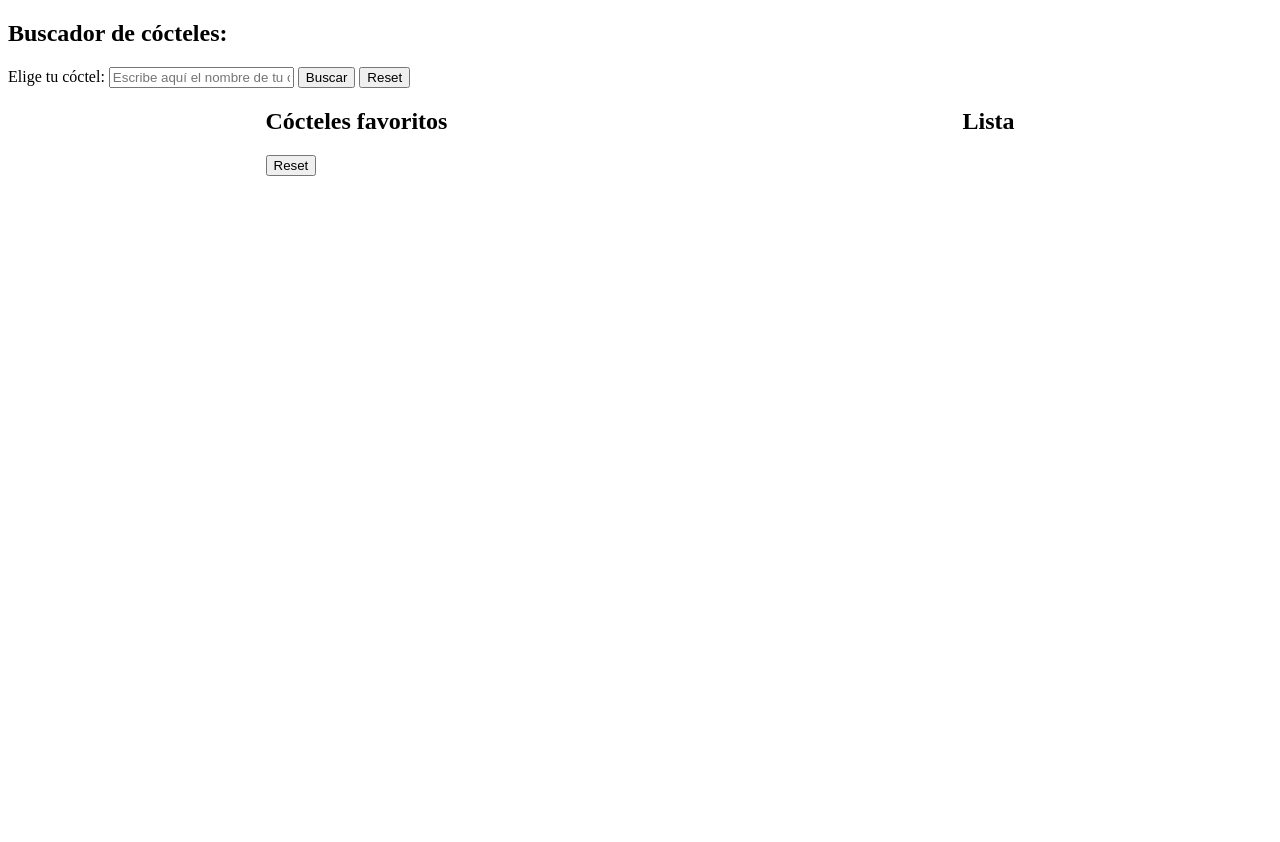
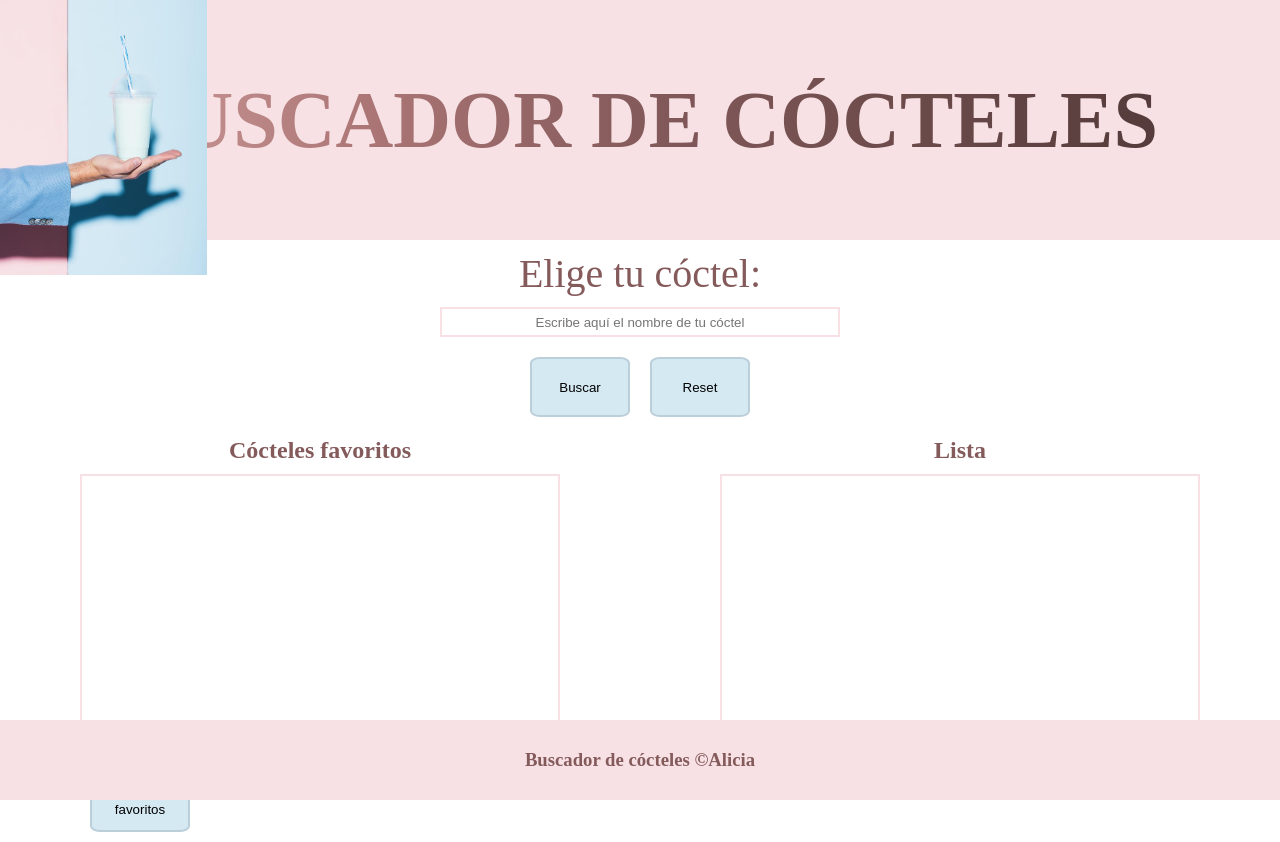
Before and after one commit to Adalab/modulo-2-evaluacion-final-aliciaapadron, a website: page src/html/index.html in a window 1280 px wide. Before the commit the page ends 800 px from the top, so only its background shows below. Drawn offline with nearby package versions, Linux system fonts and the light colour scheme; files that its build step writes are made by us from their sources; files whose address does not match are found by name; a web font is replaced by a local one.

Commit message:
add sass

```diff
--- a/src/html/index.html
+++ b/src/html/index.html
@@ -4,12 +4,13 @@
 <head>
   <meta charset="UTF-8" />
   <meta name="viewport" content="width=device-width, initial-scale=1" />
+  <link href="https://fonts.googleapis.com/css2?family=Playfair+Display:ital,wght@1,600&display=swap" rel="stylesheet">
+  <link rel="stylesheet" href="./assets/css/main.css" />
   <title>Elige tu cóctel</title>
-  <link rel="stylesheet" href="./assets/css/main.css" />
 
 </head>
 
-<body>
+<body class="body">
   <include src="./partials/header.html"></include>
   <include src="./partials/main.html"></include>
   <include src="./partials/footer.html"></include>
--- a/src/html/partials/footer.html
+++ b/src/html/partials/footer.html
@@ -1 +1,3 @@
-<footer></footer>
+<footer class="footer">
+    <h3 class="footer__title"> Buscador de cócteles ©Alicia</h3>
+</footer>
--- a/src/html/partials/header.html
+++ b/src/html/partials/header.html
@@ -1,3 +1,4 @@
-<header>
-    <h2>Buscador de cócteles:</h2>
+<header class="header">
+    <img class="header__img" src="./assets/images/coctail.jpg" alt="" />
+    <h2 class="header__title">Buscador de cócteles</h2>
 </header>
--- a/src/html/partials/main.html
+++ b/src/html/partials/main.html
@@ -1,22 +1,28 @@
 <main class="main">
     <section class="main__filter">
         <form class="form js-form">
-            <label class="filter__label" for="filter">Elige tu cóctel:</label>
-            <input class="filter__input js_inputCoctail" type="text" id="filter"
+            <label class="form__label" for="filter">Elige tu cóctel:</label>
+            <input class="form__input js_inputCoctail" type="text" id="filter"
                 placeholder="Escribe aquí el nombre de tu cóctel" />
-            <button class="search__btn js_btnSearch">Buscar</button>
-            <button class="reset__btn js_btnReset">Reset</button>
         </form>
+        <div class="divbtns">
+            <button class="divbtns__search js_btnSearch">Buscar</button>
+            <button class="divbtns__reset js_btnReset">Reset</button>
+        </div>
     </section>
     <section class="main__section">
-        <div class="main__section--coctails">
-            <h2>Lista</h2>
-            <ul class="list-coctail js_listCoctails"></ul>
-        </div>
-        <div class="favoritescoctails">
-            <h2>Cócteles favoritos</h2>
-            <ul class="favoritecoctail__list js_listFavoriteCoctails"></ul>
-            <button class="js-button_reset_fav">Reset</button>
-        </div>
+        <article>
+            <h2 class="list_title">Lista</h2>
+            <div class="main__section--coctails">
+                <ul class="generalcoctails__list js_listCoctails"></ul>
+            </div>
+        </article>
+        <article>
+            <h2 class="fav_title">Cócteles favoritos</h2>
+            <div class="favoritecoctails">
+                <ul class="favoritecoctails__list js_listFavoriteCoctails"></ul>
+            </div>
+            <button class="favoritecoctails__btn js-button_reset_fav">Elimina los favoritos</button>
+        </article>
     </section>
 </main>
--- a/src/scss/core/_reset.scss
+++ b/src/scss/core/_reset.scss
@@ -3,3 +3,7 @@
   margin: 0;
   padding: 0;
 }
+.body {
+  height: 100vh;
+  position: relative;
+}
--- a/src/scss/core/_variables.scss
+++ b/src/scss/core/_variables.scss
@@ -0,0 +1,11 @@
+$backgrouncolor: #f7e1e4;
+$backgrouncolor2: #d5e9f2;
+$darkcolor: #845a5b;
+$ligthcolor: #eedbda;
+$fontfamily2: 'Playfair Display', serif;
+.list-coctail {
+  &-favorite {
+    color: ligthcolor;
+    background-color: #e7c7c8;
+  }
+}
--- a/src/scss/layout/_footer.scss
+++ b/src/scss/layout/_footer.scss
@@ -0,0 +1,13 @@
+.footer {
+  position: absolute;
+  bottom: 0;
+  height: 10vh;
+  width: 100vw;
+  background-color: $backgrouncolor;
+  display: flex;
+  justify-content: center;
+  align-items: center;
+  &__title {
+    color: $darkcolor;
+  }
+}
--- a/src/scss/layout/_header.scss
+++ b/src/scss/layout/_header.scss
@@ -0,0 +1,40 @@
+.header {
+  display: flex;
+  justify-content: center;
+  align-items: center;
+  width: 100vw;
+  height: 30vh;
+  background-color: $backgrouncolor;
+  &__img {
+    width: 207px;
+    position: absolute;
+    left: 0;
+  }
+  &__title {
+    font-size: 80px;
+    text-transform: uppercase;
+    font-family: $fontfamily2;
+    background: $darkcolor;
+    background: -webkit-linear-gradient(
+      to right,
+
+      #cb9797,
+      #aa7474,
+      #845a5b,
+      #6d4b4b,
+      #553b3b
+    );
+    background: linear-gradient(
+      to right,
+
+      #cb9797,
+      #aa7474,
+      #845a5b,
+      #6d4b4b,
+      #553b3b
+    );
+    -webkit-background-clip: text;
+    background-clip: text;
+    color: transparent;
+  }
+}
--- a/src/scss/layout/_main.scss
+++ b/src/scss/layout/_main.scss
@@ -1,16 +1,125 @@
+.main {
+  font-family: $fontfamily2;
+  height: 60vh;
+  &__section {
+    display: flex;
+    flex-direction: row-reverse;
+    justify-content: space-around;
+  }
+}
+
+.form {
+  display: flex;
+  flex-direction: column;
+  justify-content: center;
+  align-items: center;
+  &__label {
+    font-size: 40px;
+    padding: 10px 0;
+    color: $darkcolor;
+  }
+  &__input {
+    height: 30px;
+    width: 400px;
+    text-align: center;
+    border: 2px solid $backgrouncolor;
+  }
+}
+
+.divbtns {
+  display: flex;
+  padding: 10px 0;
+  justify-content: center;
+
+  &__search {
+    width: 100px;
+    height: 60px;
+    border-radius: 10%;
+    margin: 10px;
+    border: 2px solid #bbcfda;
+    background-color: $backgrouncolor2;
+    &:hover {
+      background-color: #5ca4bd;
+      color: $backgrouncolor2;
+    }
+  }
+  &__reset {
+    width: 100px;
+    height: 60px;
+    border-radius: 10%;
+    margin: 10px;
+    border: 2px solid #bbcfda;
+    background-color: $backgrouncolor2;
+    &:hover {
+      background-color: #5ca4bd;
+      color: $backgrouncolor2;
+    }
+  }
+}
+
 .main__section {
+  color: $darkcolor;
+  &--coctails {
+    border: 2px solid $backgrouncolor;
+    width: 30rem;
+    height: 18rem;
+    display: flex;
+    justify-content: center;
+    overflow-y: scroll;
+  }
+}
+.favoritecoctails {
+  border: 2px solid $backgrouncolor;
+  width: 30rem;
+  height: 18rem;
   display: flex;
-  flex-direction: row-reverse;
-  justify-content: space-around;
+  justify-content: center;
+  overflow-y: scroll;
+  &__btn {
+    width: 100px;
+    height: 60px;
+    border-radius: 10%;
+    margin: 10px;
+    border: 2px solid #bbcfda;
+    background-color: $backgrouncolor2;
+
+    &:hover {
+      background-color: #5ca4bd;
+      color: $backgrouncolor2;
+    }
+  }
+  &__list {
+    list-style: none;
+  }
+}
+
+.generalcoctails__list {
+  display: flex;
+  flex-direction: column;
+  list-style: none;
+}
+
+// -------------------------------clases para js
+
+.list_title,
+.fav_title {
+  text-align: center;
+  padding-bottom: 10px;
 }
 
 .imgcoctail {
-  width: 300px;
+  display: flex;
+  flex-direction: column;
+  justify-content: center;
+  align-items: center;
+  width: 150px;
 }
 
-.list-coctail {
-  &-favorite {
-    color: white;
-    background-color: black;
-  }
+.list-coctail-favorite {
+  border: 2px solid $backgrouncolor;
+  background-color: none;
+  display: flex;
+  flex-direction: column;
+  justify-content: center;
+  align-items: center;
 }
--- a/src/scss/main.scss
+++ b/src/scss/main.scss
@@ -1,3 +1,4 @@
+@import 'core/reset';
 @import 'core/variables';
 @import './layout/header';
 @import './layout/main';
```
Also changed, not shown: README.md, src/images/coctail.jpg (added).
